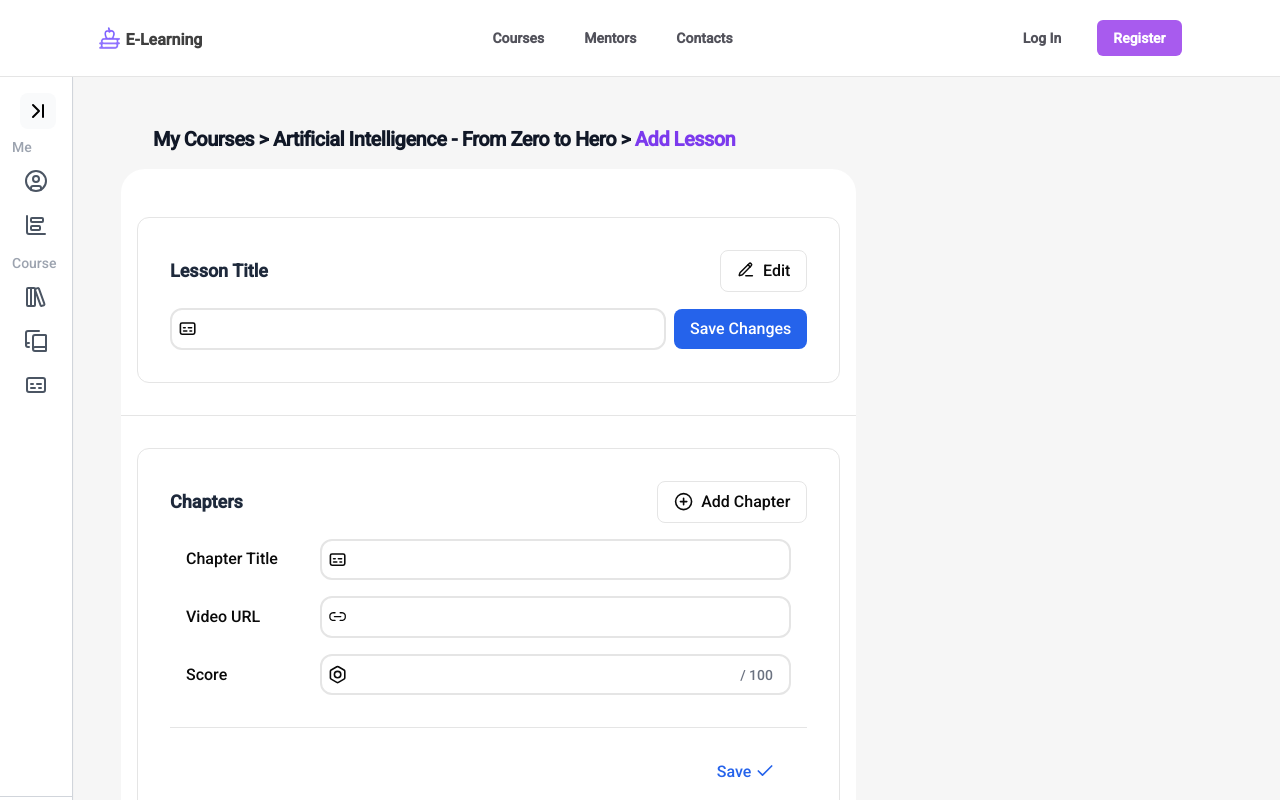
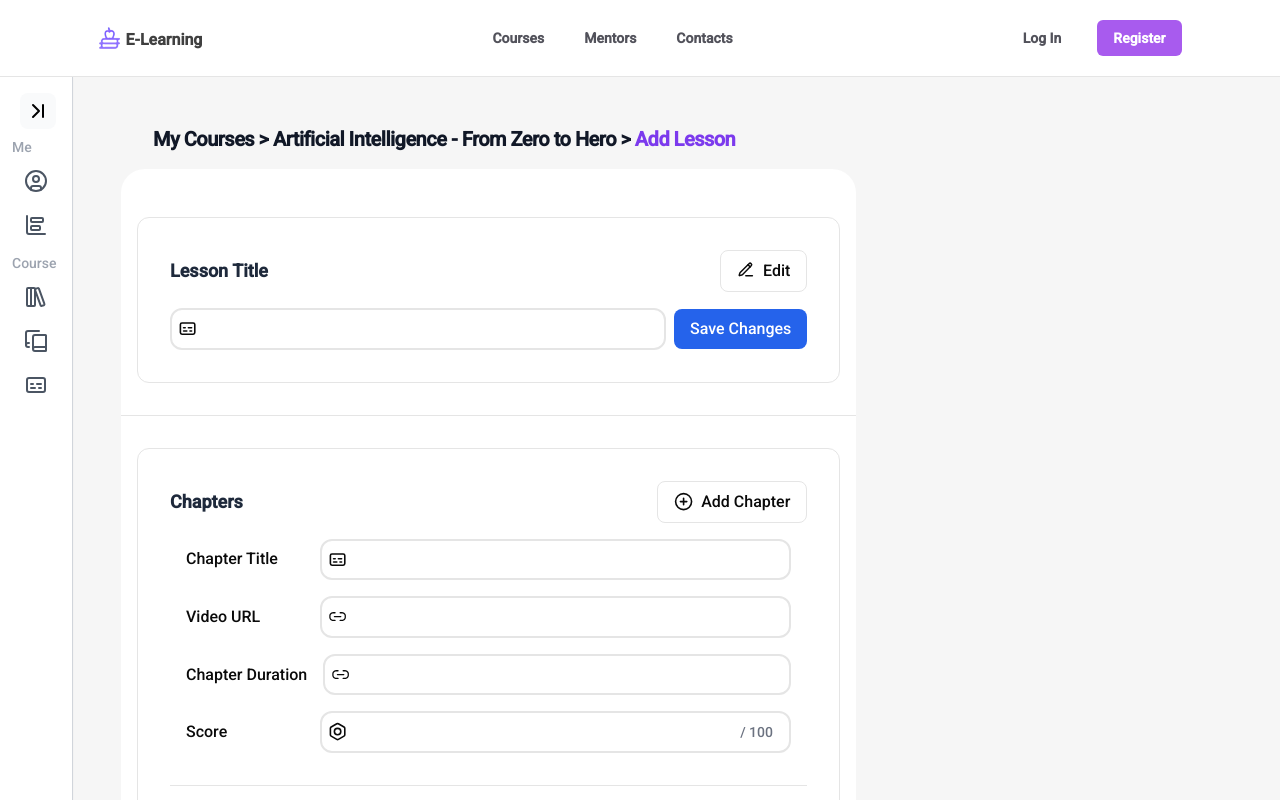
Before and after one commit to mohamedmouhibnaffeti/e-learning, a Next.js app: page /mentor-profile/courses/addlesson in a window 1280 px wide. Shown: the top 800 px of the page. Built offline with nearby package versions, Linux system fonts and the light colour scheme.

Commit message:
mentor edit course page, manage lessons

```diff
--- a/app/mentor-profile/courses/editlesson/page.tsx
+++ b/app/mentor-profile/courses/editlesson/page.tsx
@@ -62,7 +62,7 @@ function EditLesson() {
               </div>
               <div className="grid gap-4">
                   <div className="w-full flex justify-between px-8">
-                    <div className="flex gap-1 items-center text-base"> <div className="w-2 h-2 bg-black rounded-full -translate-y-px" /> HTML For Beginners </div>
+                    <div className="flex gap-1 items-center text-base"> <div className="w-2 h-2 bg-black rounded-full -translate-y-px" /> HTML For Beginners <span className="text-sm text-gray-500"> (27 minutes) </span> </div>
                     <p className="text-sm text-gray-500"> 20 / 100 </p>
                   </div>
                   <div className="w-full px-8">
--- a/components/Inputs/ChapterDetailsInput.tsx
+++ b/components/Inputs/ChapterDetailsInput.tsx
@@ -31,6 +31,18 @@ function ChapterDetailsInput() {
         </div>
         <div className="flex max-sm:flex-col gap-4 items-center w-full">
             <p className="whitespace-nowrap sm:w-[25%]">
+                Chapter Duration
+            </p>
+            <div className="relative w-full">
+                <input
+                type="text"
+                className="outline-none peer focus:border-blue-500 text-sm border-2 rounded-xl h-[2.6rem] pl-10 focus:caret-indigo-500 w-full"
+                />
+                <Link1Icon className="top-0 translate-y-[11px] translate-x-2 absolute w-[1.2rem] h-[1.2rem] peer-focus:text-blue-500 transition-all duration-100" />
+            </div>
+        </div>
+        <div className="flex max-sm:flex-col gap-4 items-center w-full">
+            <p className="whitespace-nowrap sm:w-[25%]">
                 Score
             </p>
             <div className="relative w-full">
```
